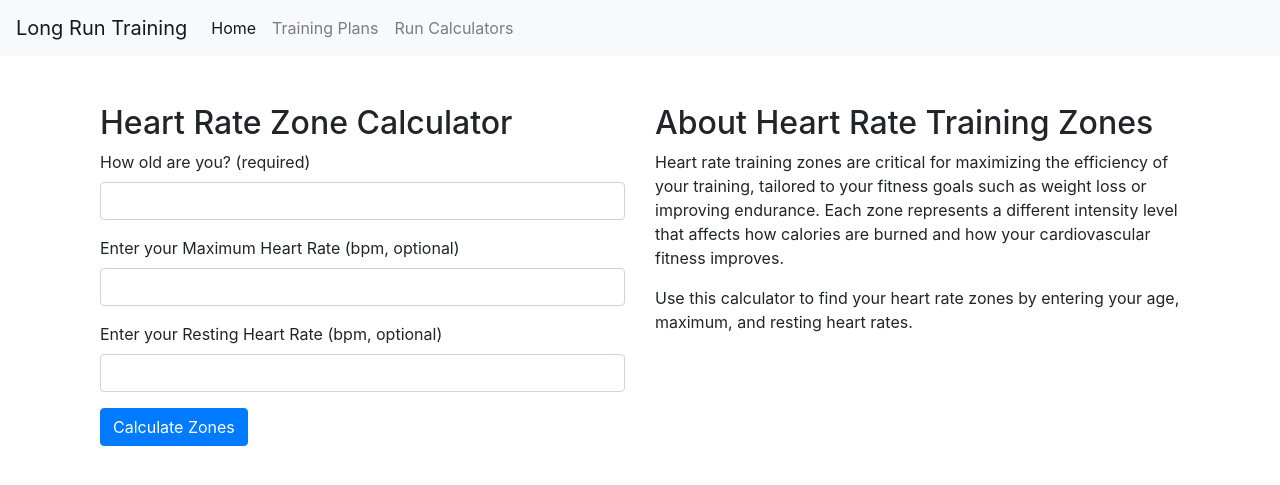
After one commit to jeffries17/lrt-app, a Django app: page /training-zones/ in a window 1280 px wide. The commit adds this page. Shown: the top 485 px of the page. Run offline with Django 5.2, Linux system fonts and the light colour scheme; parts of the project's set-up code (start-up, migrations or seed data) failed here and were passed over; some libraries are stand-ins or nearby versions.

Commit message:
zone training calculator

```diff
--- /dev/null
+++ b/static/js/trainingzones.js
@@ -0,0 +1,27 @@
+document.getElementById('hrZoneCalculator').addEventListener('submit', function(event) {
+  event.preventDefault();
+  const age = parseInt(document.getElementById('age').value);
+  let maxHR = document.getElementById('maxHR').value ? parseInt(document.getElementById('maxHR').value) : 220 - age;
+  let restHR = document.getElementById('restHR').value ? parseInt(document.getElementById('restHR').value) : 60;
+
+  const zones = calculateHRZones(maxHR, restHR);
+  displayResults(zones);
+});
+
+function calculateHRZones(maxHR, restHR) {
+  return [
+      { zone: 1, name: 'Recovery', intensity: `50-60%`, hr: `${Math.round(restHR + (maxHR - restHR) * 0.5)}-${Math.round(restHR + (maxHR - restHR) * 0.6)}` },
+      { zone: 2, name: 'Endurance', intensity: `60-70%`, hr: `${Math.round(restHR + (maxHR - restHR) * 0.6)}-${Math.round(restHR + (maxHR - restHR) * 0.7)}` },
+      { zone: 3, name: 'Aerobic', intensity: `70-80%`, hr: `${Math.round(restHR + (maxHR - restHR) * 0.7)}-${Math.round(restHR + (maxHR - restHR) * 0.8)}` },
+      { zone: 4, name: 'Anaerobic', intensity: `80-90%`, hr: `${Math.round(restHR + (maxHR - restHR) * 0.8)}-${Math.round(restHR + (maxHR - restHR) * 0.9)}` },
+      { zone: 5, name: 'VO2 max', intensity: `90-100%`, hr: `${Math.round(restHR + (maxHR - restHR) * 0.9)}-${Math.round(restHR + (maxHR - restHR) * 1.0)}` }
+  ];
+}
+
+function displayResults(zones) {
+  const resultsElement = document.getElementById('results');
+  resultsElement.innerHTML = `<h3>Your Heart Rate Zones</h3>`;
+  zones.forEach(zone => {
+      resultsElement.innerHTML += `<p>Zone ${zone.zone}: <strong>${zone.name}</strong> (${zone.intensity}) - HR: ${zone.hr} bpm</p>`;
+  });
+}
--- /dev/null
+++ b/training/templates/calculators/training_zones.html
@@ -0,0 +1,38 @@
+{% extends 'base.html' %}
+{% load static %}
+{% block content %}
+
+<div class="container mt-5">
+  <div class="row">
+      <!-- Calculator Column -->
+      <div class="col-md-6">
+          <h2>Heart Rate Zone Calculator</h2>
+          <form id="hrZoneCalculator">
+              <div class="form-group">
+                  <label for="age">How old are you? (required)</label>
+                  <input type="number" id="age" class="form-control" required>
+              </div>
+              <div class="form-group">
+                  <label for="maxHR">Enter your Maximum Heart Rate (bpm, optional)</label>
+                  <input type="number" id="maxHR" class="form-control">
+              </div>
+              <div class="form-group">
+                  <label for="restHR">Enter your Resting Heart Rate (bpm, optional)</label>
+                  <input type="number" id="restHR" class="form-control">
+              </div>
+              <button type="submit" class="btn btn-primary">Calculate Zones</button>
+          </form>
+          <div id="results" class="mt-3"></div>
+      </div>
+      <!-- Explanation Column -->
+      <div class="col-md-6">
+          <h2>About Heart Rate Training Zones</h2>
+          <p>Heart rate training zones are critical for maximizing the efficiency of your training, tailored to your fitness goals such as weight loss or improving endurance. Each zone represents a different intensity level that affects how calories are burned and how your cardiovascular fitness improves.</p>
+          <p>Use this calculator to find your heart rate zones by entering your age, maximum, and resting heart rates.</p>
+      </div>
+  </div>
+</div>
+
+<script src="{% static 'js/trainingzones.js' %}"></script>
+
+{% endblock %}
--- a/training/templates/home.html
+++ b/training/templates/home.html
@@ -33,6 +33,9 @@
                     <hr>
                     <p class="card-text">See if you've got time to perform how you want for that race.</p>
                     <a href="{% url 'ready_for_race_day' %}" class="btn btn-primary">Ready For Race Day</a>
+                    <hr>
+                    <p class="card-text">Estimate your training zones for more effective workouts.</p>
+                    <a href="{% url 'training_zones' %}" class="btn btn-primary">Training Zones</a>
                 </div>
             </div>
         </div>
--- a/training/urls.py
+++ b/training/urls.py
@@ -1,5 +1,5 @@
 from django.urls import path
-from .views import home, ultramarathon_pace_calculator, running_snack_calculator, race_improvement_calculator, training_paces_calculator, ready_for_race_day, beginner_half_marathon
+from .views import home, ultramarathon_pace_calculator, running_snack_calculator, race_improvement_calculator, training_paces_calculator, ready_for_race_day, beginner_half_marathon, training_zones
 
 urlpatterns = [
     path('', home, name='home'),
@@ -9,4 +9,5 @@ urlpatterns = [
     path('training-paces-calculator/', training_paces_calculator, name='training_paces_calculator'),
     path('ready-for-race-day/', ready_for_race_day, name='ready_for_race_day'),
     path('beginner-half-marathon/', beginner_half_marathon, name='beginner_half_marathon'),
+    path('training-zones/', training_zones, name='training_zones'),
 ]
--- a/training/views.py
+++ b/training/views.py
@@ -18,5 +18,8 @@ def training_paces_calculator(request):
 def ready_for_race_day(request):
     return render(request, 'calculators/ready_for_race_day.html')
 
+def training_zones(request):
+    return render(request, 'calculators/training_zones.html')
+
 def beginner_half_marathon(request):
     return render(request, 'plans/beginner_half_marathon.html')
```
